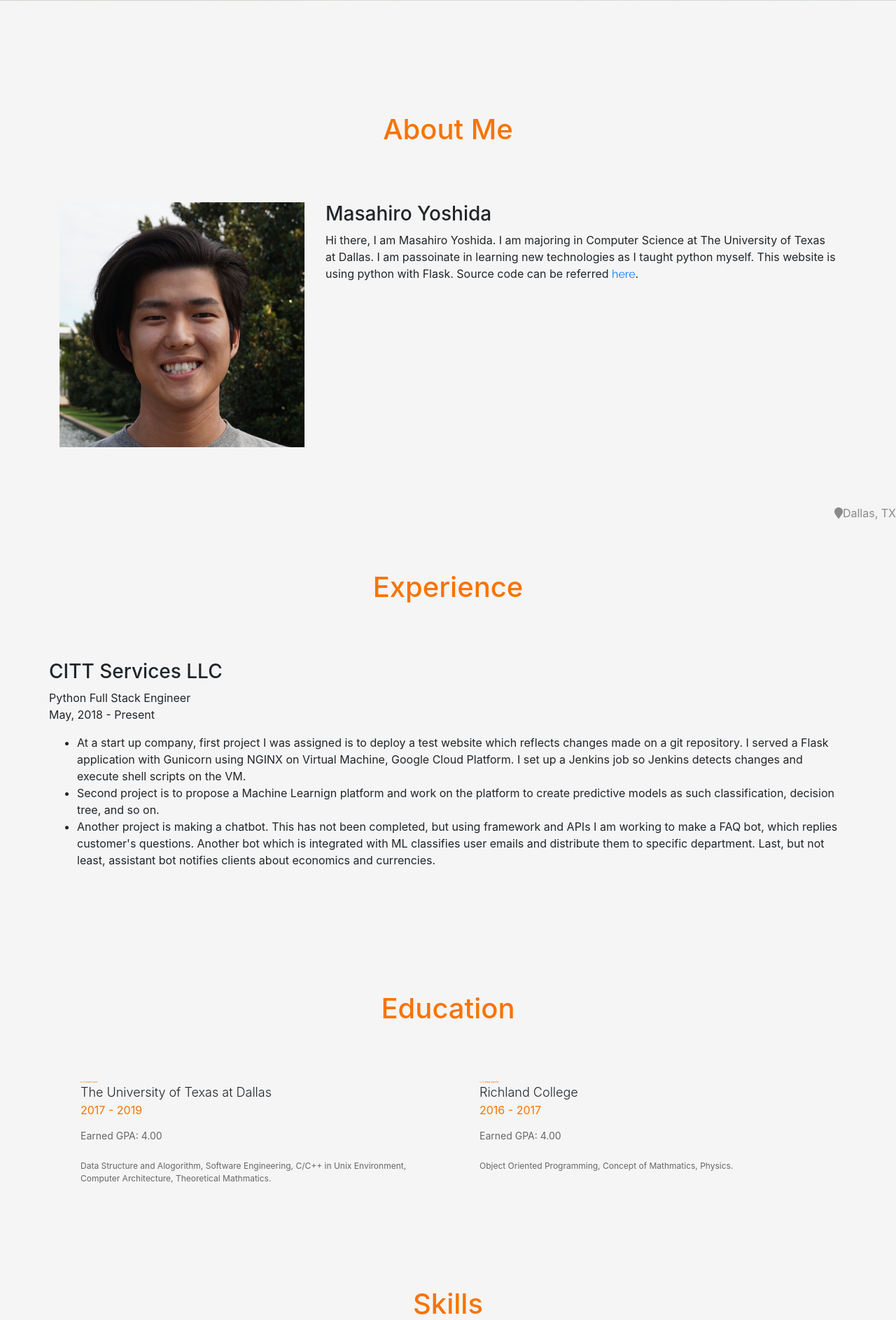
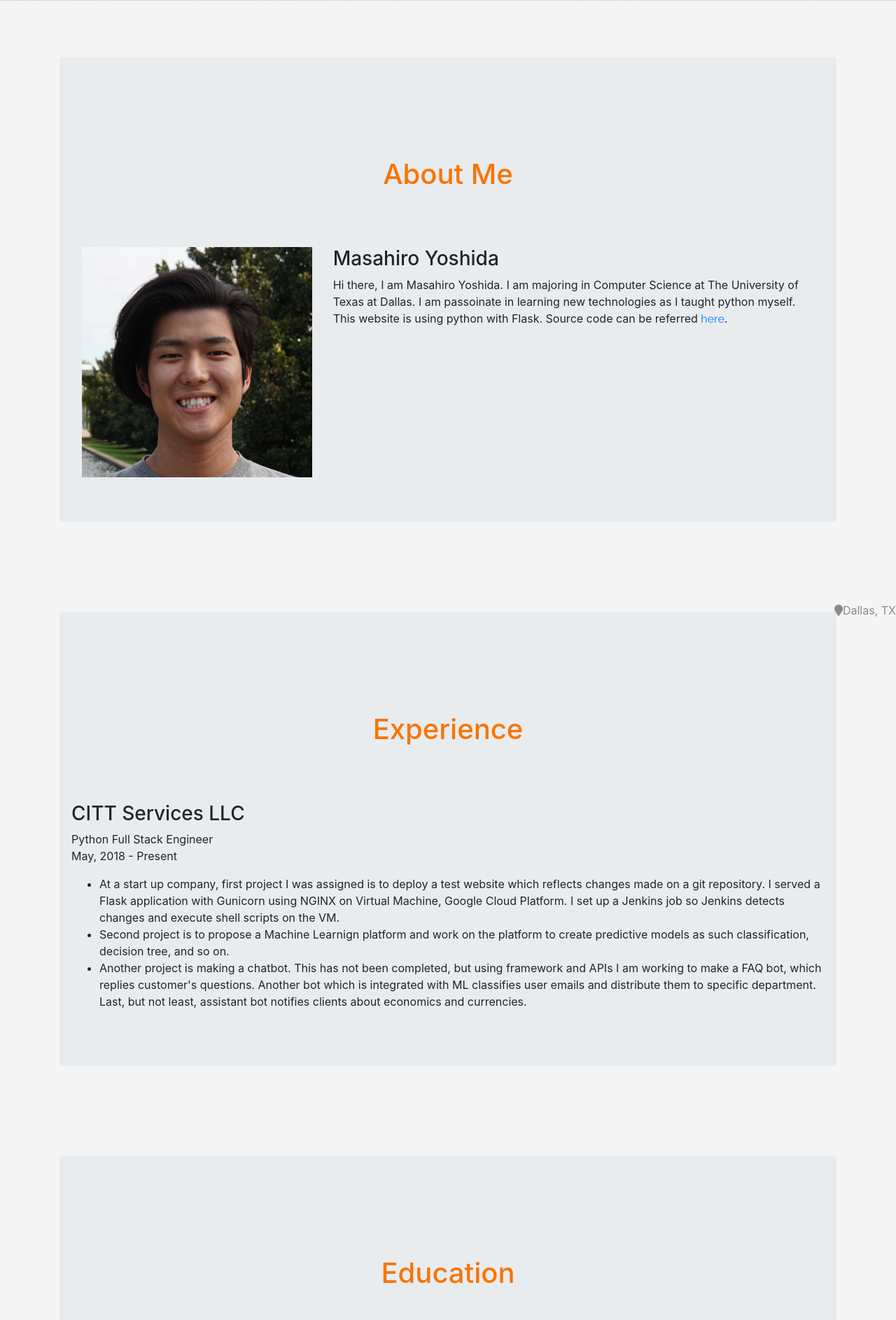
Before and after one commit to M0roSan/website, a Flask app: page / in a window 1280 px wide. Shown: the part 799-2685 px from the top of the page at 70% size. Run offline with Flask 2, Linux system fonts and the light colour scheme; some libraries are stand-ins or nearby versions.

Commit message:
add jumbotron

```diff
--- a/templates/index.html
+++ b/templates/index.html
@@ -60,6 +60,7 @@
   <!-- about me -->
   <div class="about" id="about">
     <div class="container">
+      <div class="jumbotron">
         <h1 class="text-center">About Me</h1>
         <div class="row">
           <div class="col-lg-4 col-md-4 col-sm-12">
@@ -76,10 +77,13 @@
         </div>
       </div>
     </div>
+  </div>
   <!-- end of about me -->
   <!-- experience -->
-  <section class="experience section" id="experience">
+  <div class="experience" id="experience">
     <div class="container">
+      <div class="jumbotron">
+
         <h1 class="text-center">Experience</h1>
         <div class="row">
           <div class="work">
@@ -116,10 +120,12 @@
         </div>
       </div>
     </div>
+  </div>
   <!-- end of experience -->
   <!-- education -->
   <div class="education" id="education">
     <div class="container">
+      <div class="jumbotron">
         <h1 class="text-center">Education</h1>
         <div class="row">
           <div class="item col-lg-6 col-md-6 col-sm-12">
@@ -148,10 +154,12 @@
         </div>
       </div>
     </div>
+  </div>
   <!-- end of education -->
   <!-- stack of technologies -->
   <div class="skills" id="skills">
     <div class="container">
+      <div class="jumbotron">
         <h1 class="text-center">Skills</h1>
         <div class="row">
           <div class="col-lg-4 col-md-4 col-sm-8">
@@ -187,10 +195,12 @@
         </div>
       </div>
     </div>
+  </div>
   <!-- end of stack of technologies -->
   <!-- Contact form -->
   <div class="contact" id="contact">
 	  <div class="container">
+      <div class="jumbotron">
         <h1 class="text-center">Contact Me</h1>
         <p>I am currently pursuing an internship for the Fall 2018 semesters. I would love the opportunity to push and develop my skills in software engineering field while working with experienced engineers.</p>
         <p><strong>I am interested in internships in:</strong></p>
@@ -204,6 +214,7 @@
           <li class="list-inline-item"><a href="https://www.linkedin.com/in/masahiro-yoshida-a96388156/"><i class="fab fa-linkedin" aria-hidden="true"></i></a></li>
           <li class="list-inline-item"><a href="https://www.github.com/MasahiroYoshida/"><i class="fab fa-github" aria-hidden="true"></i></a></li>
         </ul>
+      </div>
 	 </div>
   </div>
 
```
Lines whose indentation alone changed are shown as unchanged.
